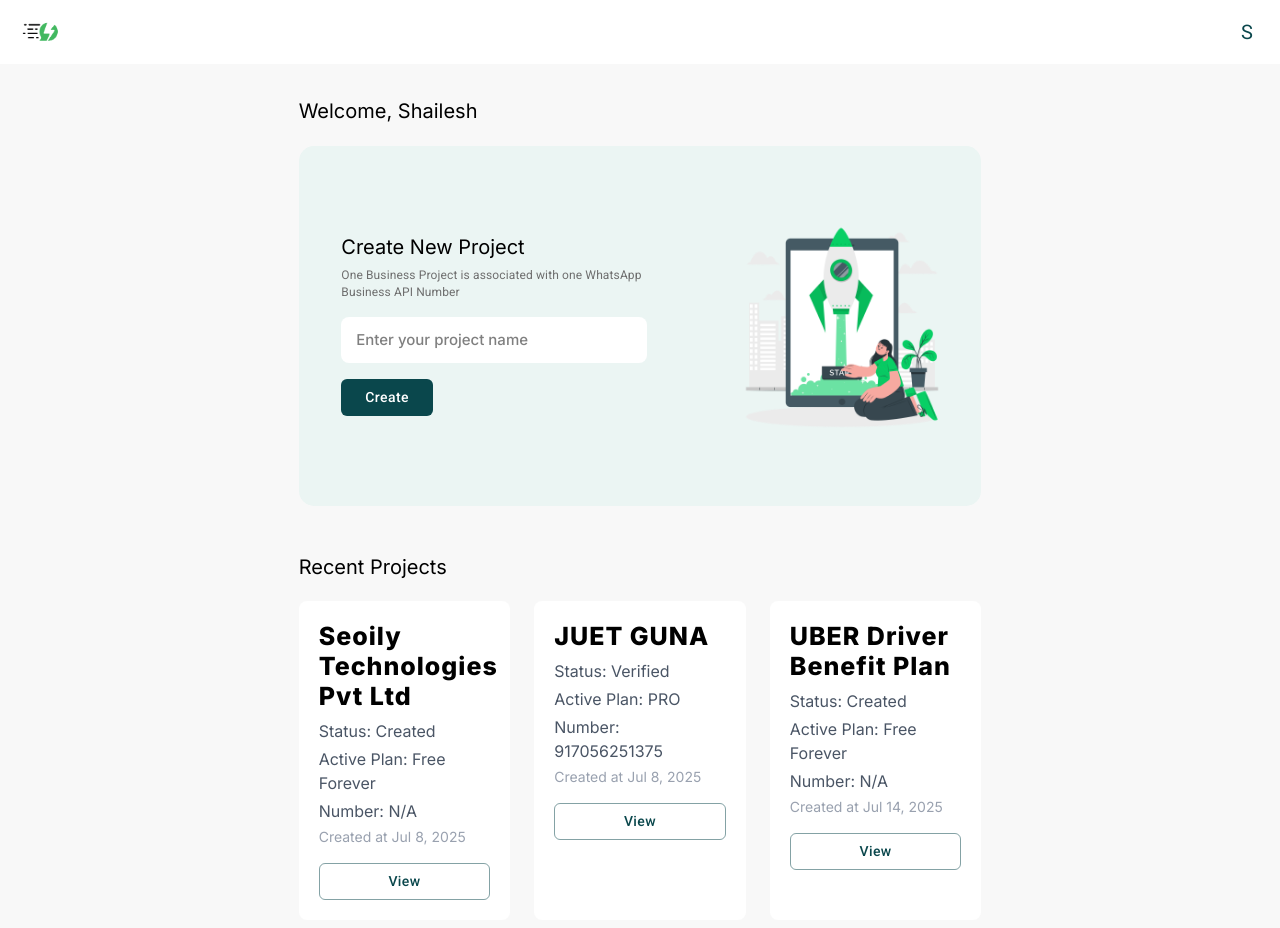
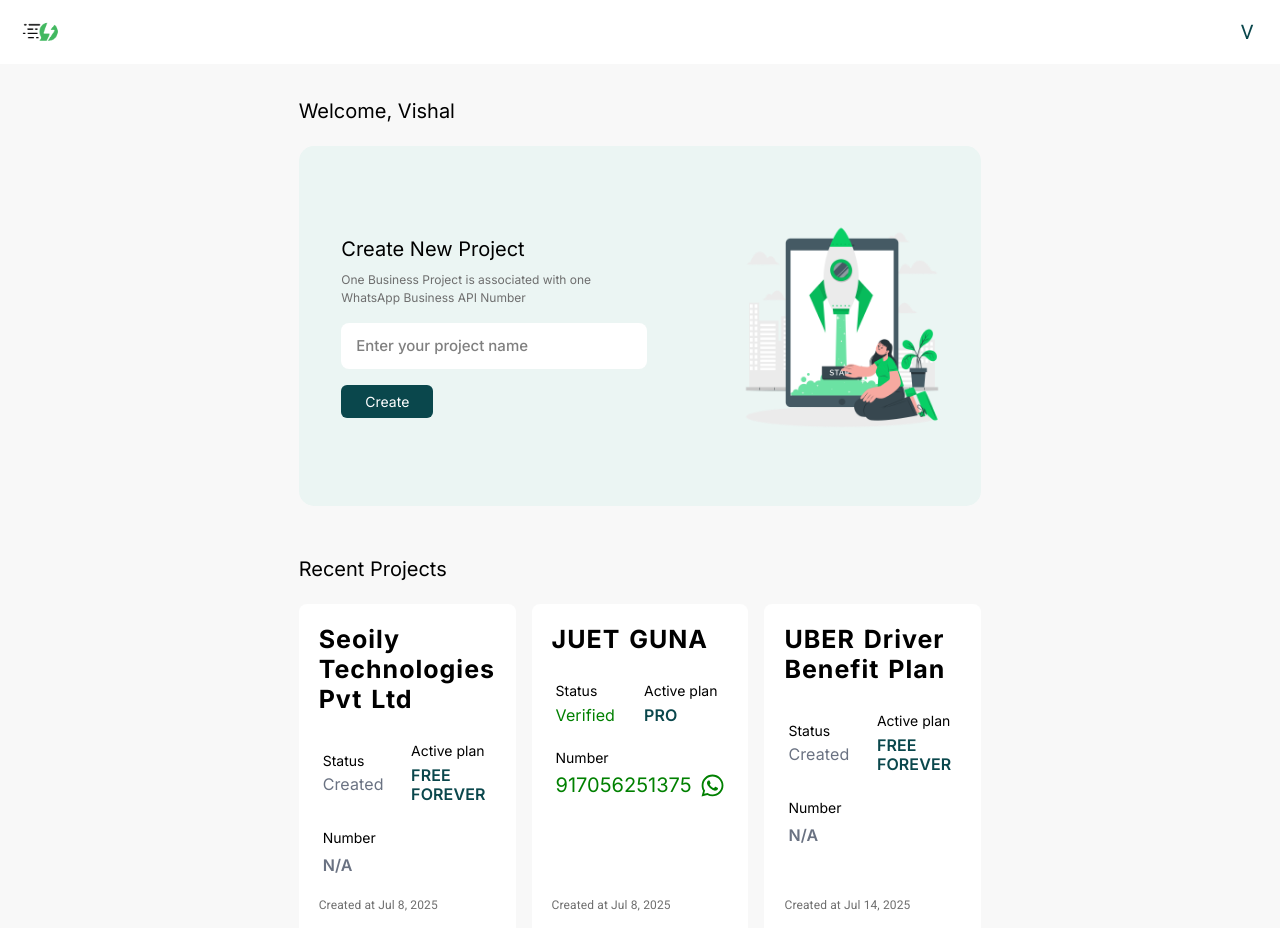
Before and after one commit to vishalsharma121/welcome-page-v1, a React (Vite) app: page / in a window 1280 px wide. Shown: the top 928 px of the page. Built offline with nearby package versions, Linux system fonts and the light colour scheme.

Commit message:
project section design updated

```diff
--- a/package.json
+++ b/package.json
@@ -13,6 +13,8 @@
     "@tailwindcss/vite": "^4.1.11",
     "react": "^19.1.0",
     "react-dom": "^19.1.0",
+    "react-hot-toast": "^2.5.2",
+    "react-icons": "^5.5.0",
     "tailwindcss": "^4.1.11"
   },
   "devDependencies": {
--- a/src/components/Header.jsx
+++ b/src/components/Header.jsx
@@ -11,7 +11,7 @@
       </div>
       <div className="flex items-center space-x-4">
         <div className="w-[34px] h-[34px] text-[#0a474c] cursor-pointer bg-white flex justify-center items-center font-roboto">
-          <span className="text-[1.25rem]">S</span>
+          <span className="text-[1.25rem]">V</span>
         </div>
       </div>
     </header>
--- a/src/components/ProjectSection.jsx
+++ b/src/components/ProjectSection.jsx
@@ -1,5 +1,7 @@
-import React, { useState } from 'react';
-import CreateImage from '../assets/createpage.png';
+import React, { useState } from "react";
+import { FaWhatsapp } from "react-icons/fa";
+import toast, { Toaster } from "react-hot-toast";
+import CreateImage from "../assets/createpage.png";
 
 const ProjectSection = () => {
   const [projects, setProjects] = useState([
@@ -26,54 +28,67 @@
     },
     {
       name: "UBER Rider",
-      status: "Active plan",
-      plan: "PRO",
+      status: "Verified",
+      plan: "PRO (Active)",
       number: "919041281851",
       createdAt: "Jul 18, 2025",
     },
   ]);
 
-  const [newProjectName, setNewProjectName] = useState('');
+  const [newProjectName, setNewProjectName] = useState("");
 
   const formatDate = (date) => {
-    const options = { year: 'numeric', month: 'short', day: 'numeric' };
-    return new Date(date).toLocaleDateString('en-US', options);
+    const options = { year: "numeric", month: "short", day: "numeric" };
+    return new Date(date).toLocaleDateString("en-US", options);
   };
 
   const handleSubmit = (e) => {
     e.preventDefault();
-
     if (newProjectName.trim()) {
       const createdAt = new Date();
       const formattedDate = formatDate(createdAt);
 
       const newProject = {
         name: newProjectName,
-        status: 'Created',
-        plan: 'Free Forever',
-        number: 'N/A',
+        status: "Created",
+        plan: "Free Forever",
+        number: "N/A",
         createdAt: formattedDate,
       };
 
       setProjects([...projects, newProject]);
-      setNewProjectName('');
+      setNewProjectName("");
     } else {
-      alert("Please enter a project name.");
+      toast.error("Please enter a project name.");
+    }
+  };
+
+  const copyWhatsAppURL = (number) => {
+    if (number && number !== "N/A") {
+      const url = `https://wa.me/${number}`;
+      navigator.clipboard.writeText(url);
+      toast.success("WhatsApp URL copied!");
     }
   };
 
   return (
+    <>
     <div className="max-w-full md:max-w-[58.333333%] container mx-auto p-4 sm:p-8">
-      <h1 className="text-[20px] font-normal">Welcome, Shailesh</h1>
+      <Toaster position="top-right" reverseOrder={false} />
 
-      {/* Responsive Container */}
+      <h1 className="text-[20px] font-normal">Welcome, Vishal</h1>
+
+      {/* Create Project Section */}
       <div className="flex flex-col sm:flex-row justify-between items-center gap-3 w-full bg-[#ebf5f3] rounded-[15px] min-h-[360px] mt-5 p-4 sm:p-0">
         {/* Left Section */}
         <div className="w-full sm:w-7/12 p-0 sm:p-3 flex items-center justify-center">
           <div className="w-full max-w-full sm:max-w-10/12">
-            <h2 className="text-[20px] font-normal leading-[1.167] tracking-normal mb-[0.35em]">Create New Project</h2>
-            <p className="text-[12px] font-roboto font-normal leading-[1.43] tracking-[0.01071em] text-[#6E6E6E] mb-4">
-              One Business Project is associated with one WhatsApp Business API Number
+            <h2 className="text-[20px] font-normal mb-[0.35em]">
+              Create New Project
+            </h2>
+            <p className="text-[12px] text-[#6E6E6E] mb-4">
+              One Business Project is associated with one WhatsApp Business API
+              Number
             </p>
             <form onSubmit={handleSubmit}>
               <input
@@ -81,11 +96,11 @@
                 value={newProjectName}
                 onChange={(e) => setNewProjectName(e.target.value)}
                 placeholder="Enter your project name"
-                className="px-[15px] py-[12px] text-[15px] font-medium rounded-[8px] w-full bg-white box-border"
+                className="px-[15px] py-[12px] text-[15px] font-medium rounded-[8px] w-full bg-white"
               />
               <button
                 type="submit"
-                className="px-[24px] py-[6px] text-white bg-[#0a474c] text-[0.875rem] font-roboto font-medium leading-[1.75] rounded-[6px] tracking-[0.02857em] normal-case cursor-pointer mt-4"
+                className="px-[24px] py-[6px] text-white bg-[#0a474c] text-[0.875rem] mt-4 rounded-[6px]"
               >
                 Create
               </button>
@@ -104,25 +119,84 @@
       </div>
 
       {/* Recent Projects */}
-      <h2 className="mt-8 text-2xl text-[20px] font-normal py-4">Recent Projects</h2>
-      <div className="grid grid-cols-1 md:grid-cols-3 gap-6 mt-1">
+      <h2 className="mt-8 text-[20px] font-normal py-4">Recent Projects</h2>
+      <div className="grid grid-cols-1 md:grid-cols-3 gap-4 mt-1">
         {projects.map((project, index) => (
-          <div
-            key={index}
-            className="p-[20px] rounded-[8px] bg-white"
-          >
-            <h2 className="text-[25px] font-extrabold leading-[1.2] tracking-[1px] mb-[0.35em]">{project.name}</h2>
-            <p className="mt-2 text-gray-600">Status: {project.status}</p>
-            <p className="mt-1 text-gray-600">Active Plan: {project.plan}</p>
-            <p className="mt-1 text-gray-600">Number: {project.number}</p>
-            <p className="mt-1 text-gray-400 text-sm">Created at {project.createdAt}</p>
-            <button className="text-[#0a474c] border border-[#0a474c80] px-[15px] py-[5px] text-[0.875rem] font-roboto font-medium leading-[1.75] rounded-[6px] tracking-[0.02857em] bg-transparent mt-4 w-full cursor-pointer">
+          <div key={index} className="p-[20px] rounded-[8px] bg-white">
+            <div className="h-full w-full flex flex-wrap box-border">
+              <div className="w-full">
+            <h2 className="text-[25px] font-inter font-bold leading-[1.2] tracking-[1px] [word-spacing:2px] mb-2">{project.name}</h2>
+            <div className="flex items-center">
+              {/* Status */}
+              <div className="w-6/12 p-1">
+                <div className="pt-4">
+                  <div className="text-[14px] font-inter font-normal leading-[1.334] tracking-[0em] mb-[0.35em]">Status</div>
+                  <div
+                    className={`text-[16px] font-inter font-normal leading-[1.235] tracking-[0.00735em]
+  ${project.status === "Created" ? "text-gray-500" : ""}
+  ${project.status === "Verified" ? "text-[#008000] font-medium" : ""}`}
+                  >
+                    {project.status}
+                  </div>
+                </div>
+              </div>
+              {/* Plan */}
+              <div className="w-6/12 p-1">
+                <div className="pt-4">
+                  <div className="text-[14px] font-inter font-normal leading-[1.334] tracking-[0em] mb-[0.35em]">Active plan</div>
+                  <div className="text-[16px] font-inter font-semibold leading-[1.235] tracking-[0.00735em] text-[#0a474c] uppercase">{project.plan}</div>
+                </div>
+              </div>
+            </div>
+
+            {/* Number + WhatsApp Icon */}
+            <div className="p-1">
+              <div className="w-8/12 pt-4">
+                <div className="text-[14px] font-inter font-normal leading-[1.334] tracking-[0em] mb-[0.35em]">Number</div>
+                {project.number !== "N/A" ? (
+                  <div className="flex items-center gap-2">
+                    <span
+                      className="text-[20px] font-inter font-normal leading-[1.167] tracking-[0em] text-[#008000]"
+                      title="Copy WhatsApp URL"
+                      onClick={() => copyWhatsAppURL(project.number)}
+                    >
+                      {project.number}
+                    </span>
+                    <a
+                      href={`https://wa.me/${project.number}`}
+                      target="_blank"
+                      rel="noopener noreferrer"
+                      className="text-[#008000] text-[25px]"
+                      title="Open in WhatsApp"
+                    >
+                      <FaWhatsapp />
+                    </a>
+                  </div>
+                ) : (
+                  <span className="text-[16px] font-inter font-semibold leading-[1.235] tracking-[0.00735em] text-gray-500">N/A</span>
+                )}
+              </div>
+            </div>
+            </div>
+            <div className="w-full flex justify-end flex-col">
+            {/* Date */}
+            <div className="text-[12px] font-roboto font-normal leading-[1.43] tracking-[0.01071em] text-[#6E6E6E] mt-4">
+              Created at {project.createdAt}
+            </div>
+
+            {/* View Button */}
+            <button className="text-[#0a474c] border border-[#0a474c80] px-[15px] py-[5px] text-[0.875rem] mt-4 w-full rounded-[6px] hover:bg-[rgba(10,71,76,0.04)] hover:border-[#0a474c] transition">
               View
             </button>
+            </div>
+          </div>
           </div>
         ))}
       </div>
     </div>
+
+    <div className="p-4"></div>
+    </>
   );
 };
 
```
Also changed, not shown: 1 other file (tests, documents, lock files or other folders).
